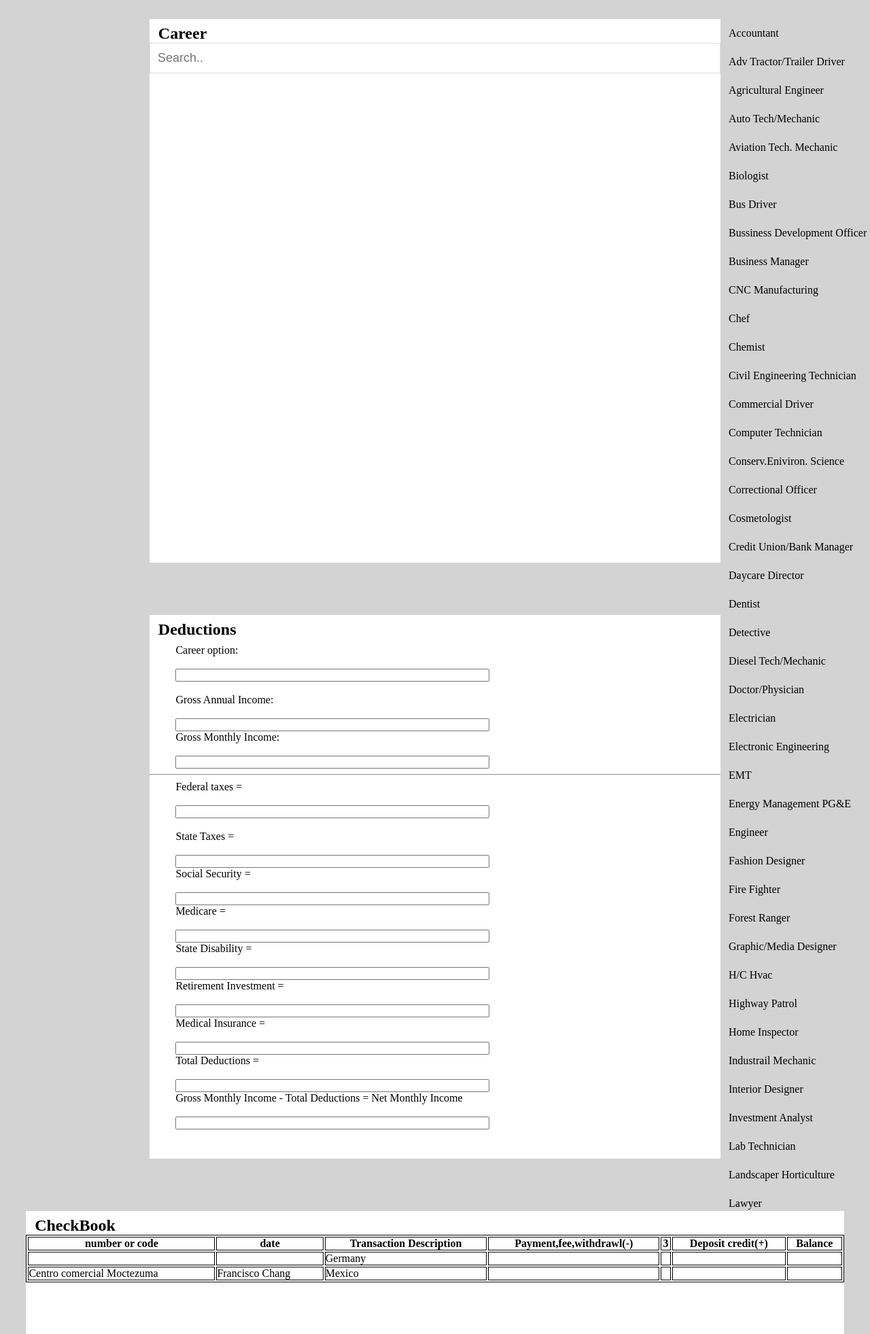
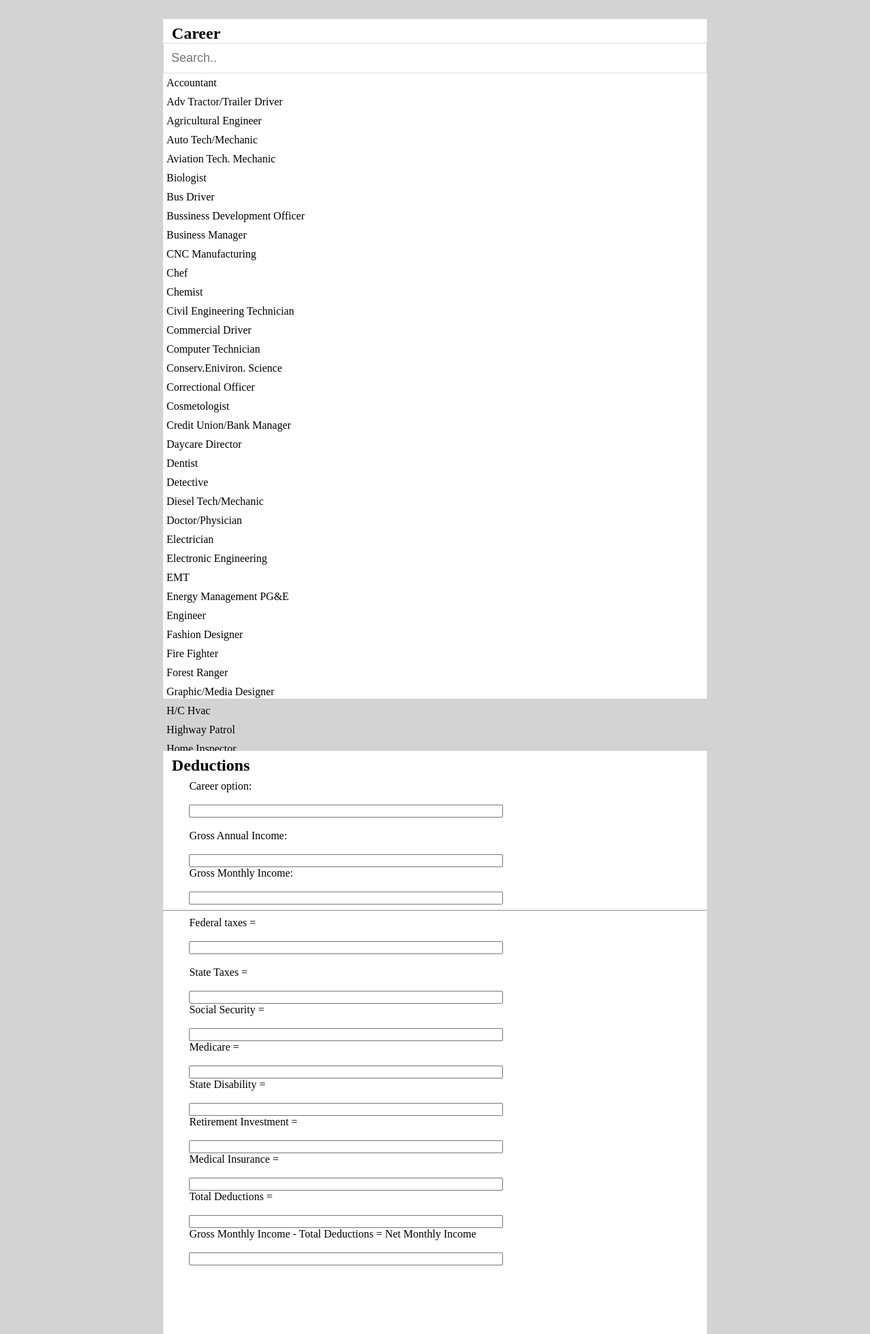
Before and after one commit to Havoc2Gamerz/EECU, a plain HTML site: page index.html in a window 1280 px wide. Shown: the part 140-2103 px from the top of the page at 68% size. Drawn offline with Linux system fonts and the light colour scheme.

Commit message:
2/8
finshed search menu

work on calculator
add css height to table

```diff
--- a/index.html
+++ b/index.html
@@ -14,7 +14,13 @@
     <main>
       <div class="box1">
         <h2>Career</h2>
-        <input type="text" id="mySearch" onkeyup="myFunction()" placeholder="Search.." title="Type in a category">
+        <input
+          type="text"
+          id="mySearch"
+          onkeyup="myFunction()"
+          placeholder="Search.."
+          title="Type in a category"
+        />
         <ul id="myMenu">
           <li><a href="#">Accountant</a></li>
           <li><a href="#">Adv Tractor/Trailer Driver</a></li>
@@ -135,16 +141,16 @@
           <tr>
             <td></td>
             <td></td>
-            <td>Germany</td>
+            <td></td>
             <td></td>
             <td></td>
             <td></td>
             <td></td>
           </tr>
           <tr>
-            <td>Centro comercial Moctezuma</td>
-            <td>Francisco Chang</td>
-            <td>Mexico</td>
+            <td></td>
+            <td></td>
+            <td></td>
             <td></td>
             <td></td>
             <td></td>
--- a/style.css
+++ b/style.css
@@ -47,18 +47,15 @@ input {
 
 .box1 {
     margin: 3%;
-    width: 840px;
-    height: 800px;
+    width: 800px;
+    height: 1000px;
     background-color: white;
-    display: flex;
-    flex-wrap: wrap;
-    flex-direction: column;
 }
 
 .box2 {
     margin:3%;
-    width: 840px;
-    height: 800px;
+    width: 800px;
+    height: 1000px;
     background-color: white;
 }
 
@@ -105,7 +102,7 @@ input#de {
   }
 
   #myMenu li a {
-    padding: 12px;
+    padding: 5px;
     text-decoration: none;
     color: black;
     display: block
```
